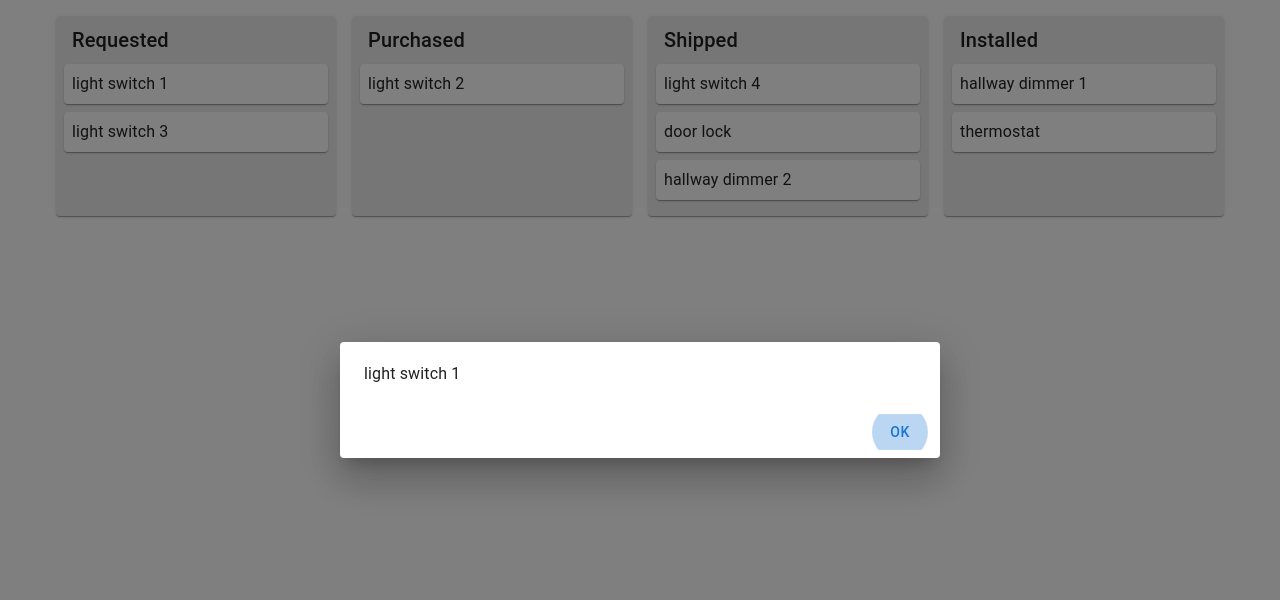
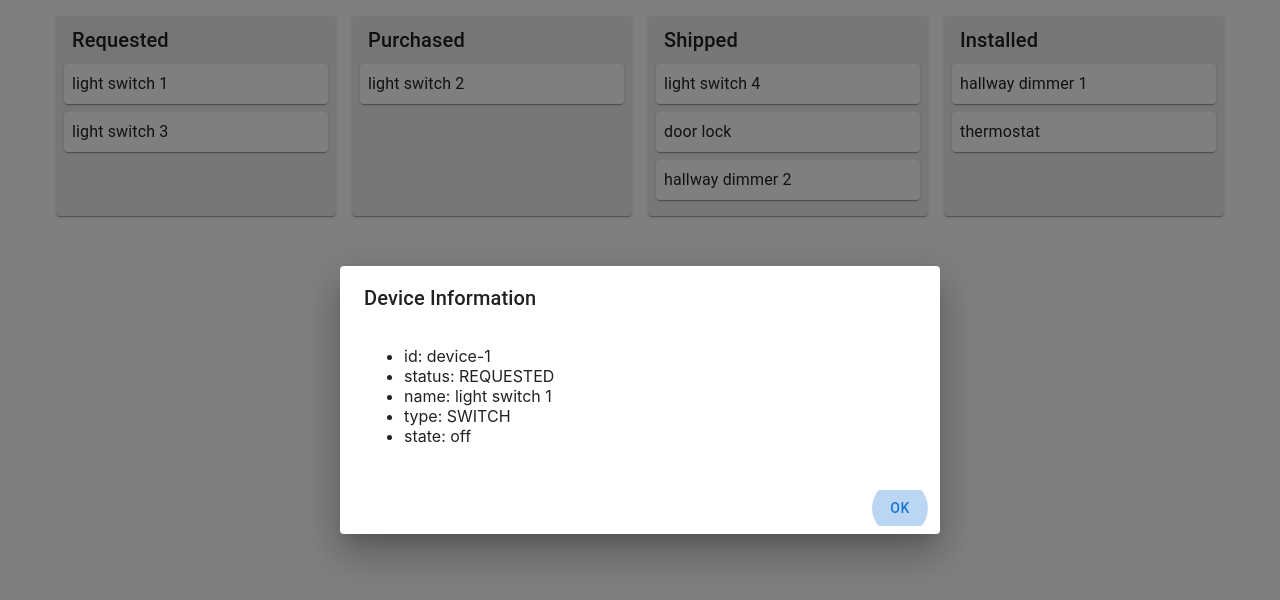
Before and after one commit to kaushnian/level-devices, a Next.js app: page / in a window 1280 px wide. Both pictures are taken after a click on the element "light switch 1". Shown: the top 600 px of the page. Built offline with nearby package versions, Linux system fonts and the light colour scheme.

Commit message:
Add DeviceDialog component

```diff
--- a/components/Column.js
+++ b/components/Column.js
@@ -9,12 +9,10 @@ import { useDrop } from 'react-dnd';
 export default function Column({ name, id, devices, onDrop }) {
   const [_, drop] = useDrop(() => ({
     accept: DndItemTypes.DEVICE,
-    drop: (item, monitor) => dropF(item, monitor),
+    drop: item => {
+      onDrop({ deviceId: item.id, newStatus: id.toUpperCase() });
+    },
   }));
-
-  function dropF(item, monitor) {
-    onDrop({ deviceId: item.id, newStatus: id.toUpperCase() });
-  }
 
   return (
     <Paper
@@ -31,14 +29,8 @@ export default function Column({ name, id, devices, onDrop }) {
         {name}
       </Typography>
       <Box sx={{ flex: 1 }} ref={drop}>
-        {devices.map(({ name, id, lastModified, comment }) => (
-          <DeviceCard
-            key={id}
-            name={name}
-            id={id}
-            lastModified={lastModified}
-            comment={comment}
-          ></DeviceCard>
+        {devices.map(device => (
+          <DeviceCard key={device.id} device={device} />
         ))}
       </Box>
     </Paper>
--- a/components/DeviceCard.js
+++ b/components/DeviceCard.js
@@ -1,27 +1,18 @@
-import {
-  Button,
-  Dialog,
-  DialogActions,
-  DialogContent,
-  Paper,
-} from '@mui/material';
-
+import DeviceDialog from './DeviceDialog';
 import DeviceInfo from './DeviceInfo';
 import { DndItemTypes } from '../constants';
+import { Paper } from '@mui/material';
 import { useDrag } from 'react-dnd';
 import { useState } from 'react';
 
-export default function DeviceCard({ name, id, lastModified, comment }) {
-  const [{ isDragging }, drag] = useDrag(
-    () => ({
-      type: DndItemTypes.DEVICE,
-      item: { id },
-      collect: monitor => ({
-        isDragging: !!monitor.isDragging(),
-      }),
+export default function DeviceCard({ device }) {
+  const [{ isDragging }, drag] = useDrag(() => ({
+    type: DndItemTypes.DEVICE,
+    item: { id: device.id },
+    collect: monitor => ({
+      isDragging: !!monitor.isDragging(),
     }),
-    [id]
-  );
+  }));
 
   const [open, setOpen] = useState(false);
 
@@ -33,14 +24,6 @@ export default function DeviceCard({ name, id, lastModified, comment }) {
     setOpen(false);
   }
 
-  const deviceInfo = (
-    <DeviceInfo
-      name={name}
-      lastModified={lastModified}
-      comment={comment}
-    ></DeviceInfo>
-  );
-
   return (
     <>
       <Paper
@@ -48,17 +31,10 @@ export default function DeviceCard({ name, id, lastModified, comment }) {
         ref={drag}
         sx={{ p: 1, mb: 1, opacity: isDragging ? 0.5 : 1, cursor: 'move' }}
       >
-        {deviceInfo}
+        <DeviceInfo device={device} />
       </Paper>
 
-      <Dialog open={open} onClose={closeDialog} fullWidth>
-        <DialogContent>{deviceInfo}</DialogContent>
-        <DialogActions>
-          <Button onClick={closeDialog} autoFocus>
-            OK
-          </Button>
-        </DialogActions>
-      </Dialog>
+      <DeviceDialog open={open} onClose={closeDialog} device={device} />
     </>
   );
 }
--- /dev/null
+++ b/components/DeviceDialog.js
@@ -0,0 +1,29 @@
+import {
+  Button,
+  Dialog,
+  DialogActions,
+  DialogContent,
+  DialogTitle,
+} from '@mui/material';
+
+export default function DeviceDialog({ open, onClose, device }) {
+  return (
+    <Dialog open={open} onClose={onClose} fullWidth>
+      <DialogTitle>Device Information</DialogTitle>
+      <DialogContent>
+        <ul>
+          {Object.entries(device).map(([key, value]) => (
+            <li key={key}>
+              {key}: {value}
+            </li>
+          ))}
+        </ul>
+      </DialogContent>
+      <DialogActions>
+        <Button onClick={onClose} autoFocus>
+          OK
+        </Button>
+      </DialogActions>
+    </Dialog>
+  );
+}
--- a/components/DeviceInfo.js
+++ b/components/DeviceInfo.js
@@ -1,6 +1,8 @@
 import { Typography } from '@mui/material';
 
-export default function DeviceInfo({ name, lastModified, comment }) {
+export default function DeviceInfo({
+  device: { name, lastModified, comment },
+}) {
   return (
     <>
       <Typography variant="body1">{name}</Typography>
```
